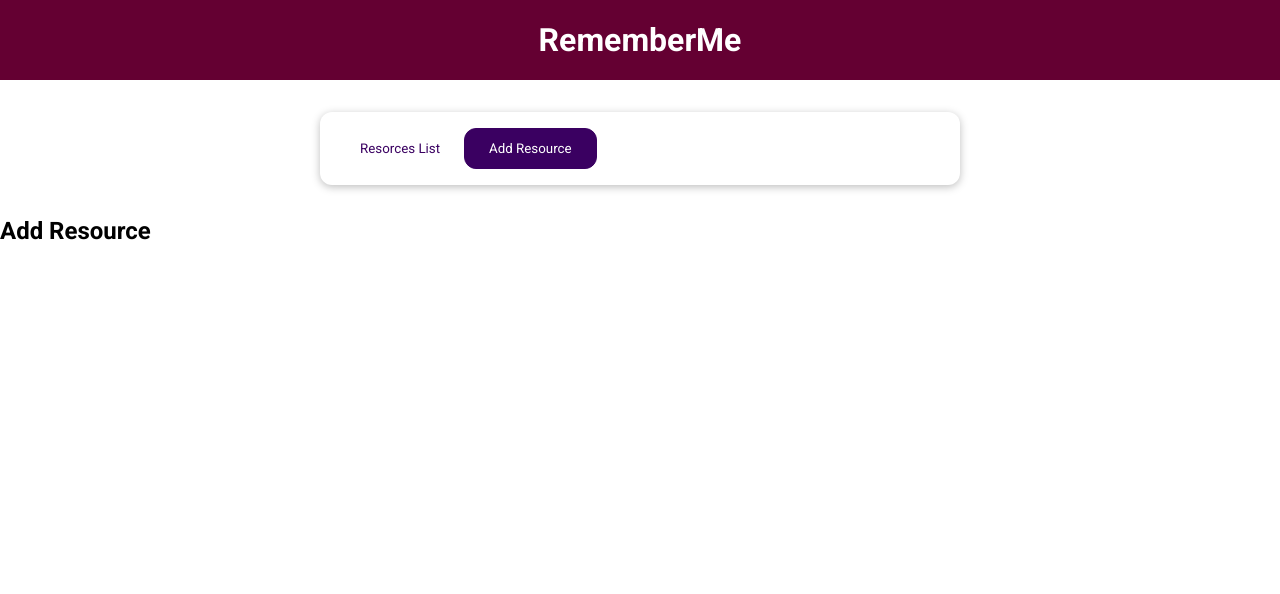
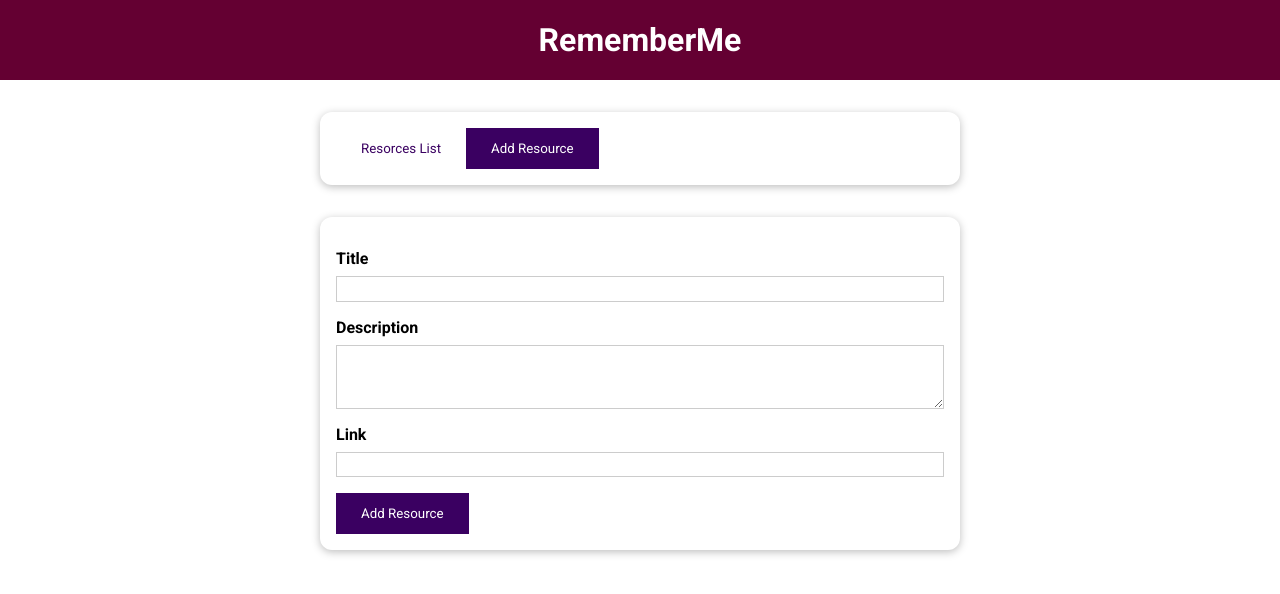
Before and after one commit to svetlana-suslova/learning-resources, a Vue app: page / in a window 1280 px wide. Both pictures are taken after a click on the button "Add Resource". Shown: the top 594 px of the page. Built offline with nearby package versions, Linux system fonts and the light colour scheme.

Commit message:
added form for adding a new resource

```diff
--- a/src/components/learning-resources/AddResource.vue
+++ b/src/components/learning-resources/AddResource.vue
@@ -1,3 +1,64 @@
 <template>
-    <h2>Add Resource</h2>
+    <base-card>
+        <form @submit.prevent="submitData">
+            <div class="form-control">
+                <label for="title">Title</label>
+                <input type="text" name="title" id="title" ref="titleInput">
+            </div>
+            <div class="form-control">
+                <label for="description">Description</label>
+                <textarea rows="3" name="description" id="description" ref="descInput"></textarea>
+            </div>
+            <div class="form-control">
+                <label for="link">Link</label>
+                <input type="url" name="link" id="link" ref="linkInput">
+            </div>
+            <div>
+                <base-button type="submit">Add Resource</base-button>
+            </div>
+        </form>
+    </base-card>
 </template>
+
+<script>
+    export default {
+        inject: ['addResource'],
+        methods: {
+            submitData() {
+                const enteredTitle = this.$refs.titleInput.value;
+                const enteredDesc = this.$refs.descInput.value;
+                const enteredLink = this.$refs.linkInput.value;
+
+                this.addResource(enteredTitle, enteredDesc, enteredLink);
+            }
+        }
+    }
+</script>
+
+<style scoped>
+label {
+  font-weight: bold;
+  display: block;
+  margin-bottom: 0.5rem;
+}
+
+input,
+textarea {
+  display: block;
+  width: 100%;
+  font: inherit;
+  padding: 0.15rem;
+  border: 1px solid #ccc;
+}
+
+input:focus,
+textarea:focus {
+  outline: none;
+  border-color: #3a0061;
+  background-color: #f7ebff;
+}
+
+.form-control {
+  margin: 1rem 0;
+}
+</style>
--- a/src/components/learning-resources/TheResources.vue
+++ b/src/components/learning-resources/TheResources.vue
@@ -3,7 +3,9 @@
         <base-button @click="setSelectedTab('resources-list')" :mode="listResButtonMode">Resorces List</base-button>
         <base-button @click="setSelectedTab('add-resource')" :mode="addResButtonMode">Add Resource</base-button>
     </base-card>
-    <component :is="selectedTab"></component>
+    <keep-alive>
+        <component :is="selectedTab"></component>
+    </keep-alive>
 </template>
 
 <script>
@@ -35,7 +37,8 @@
     },
     provide() {
         return {
-            resources: this.storedResources
+            resources: this.storedResources,
+            addResource: this.addResource
         }
     },
     computed: {
@@ -49,6 +52,16 @@
     methods: {
         setSelectedTab(tab) {
             this.selectedTab = tab;
+        },
+        addResource(title, desc, link) {
+            const newResource = {
+                id: new Date().toISOString(),
+                title: title,
+                description: desc,
+                link: link
+            };
+            this.storedResources.unshift(newResource);
+            this.selectedTab = 'resources-list';
         }
     }
 }
--- a/src/components/ui/BaseButton.vue
+++ b/src/components/ui/BaseButton.vue
@@ -1,12 +1,12 @@
 <template>
-    <button :type="type" :class="mode">
+    <button :class="mode">
       <slot></slot>
     </button>
 </template>
 
 <script>
 export default {
-    props: ['type', 'mode']
+    props: ['mode']
 }
 </script>
 
@@ -18,7 +18,6 @@
   border: 1px solid #3a0061;
   color: white;
   cursor: pointer;
-  border-radius: 12px;
 }
 
 button:hover,
@@ -26,15 +25,24 @@
   background-color: #270041;
   border-color: #270041;
 }
+button:focus {
+  outline: none;
+}
 
 .flat {
   background-color: transparent;
   color: #3a0061;
-  border: none;
+  border: 1px solid transparent;
 }
 
 .flat:hover,
 .flat:active {
   background-color: #edd2ff;
+  border: 1px solid transparent;
+}
+
+.flat:focus {
+  background-color: #edd2ff;
+  outline: none;
 }
 </style>
```
